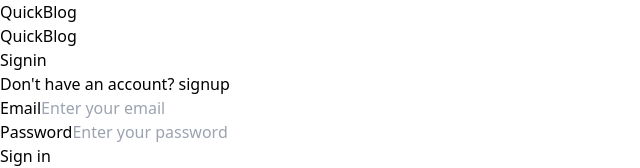
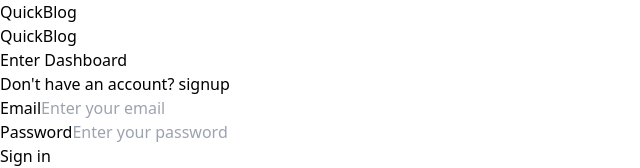
Before and after one commit to whysatyam/QuickBlog-Web, a React (Vite) app in the folder frontend/: page /signin in a window 1280 px wide. Shown: the top 168 px of the page, without its empty margins (0-640 px from the left). Built offline with nearby package versions, Linux system fonts and the light colour scheme.

Commit message:
updated ui

```diff
--- a/frontend/src/components/Auth.tsx
+++ b/frontend/src/components/Auth.tsx
@@ -41,7 +41,7 @@ export const Auth = ({ type }: { type: "signup" | "signin" }) => {
         <div className="w-1/2">
           <div className="px-10">
             <div className="font-serif text-4xl font-bold text-center">
-              {type === "signup" ? "Signup" : "Signin"}
+              {type === "signup" ? "Create Profile" : "Enter Dashboard"}
             </div>
             <div className="mt-1 text-slate-400 text-center">
               {type === "signup" ? "Already have an account?" : "Don't have an account?"}{" "}
```
